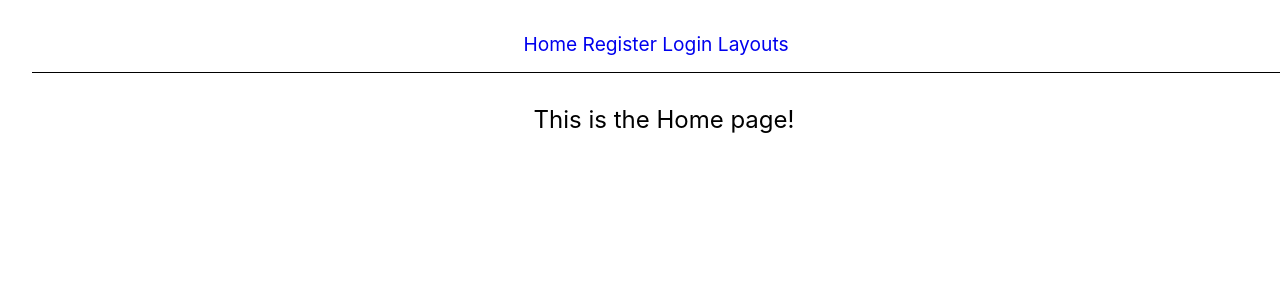
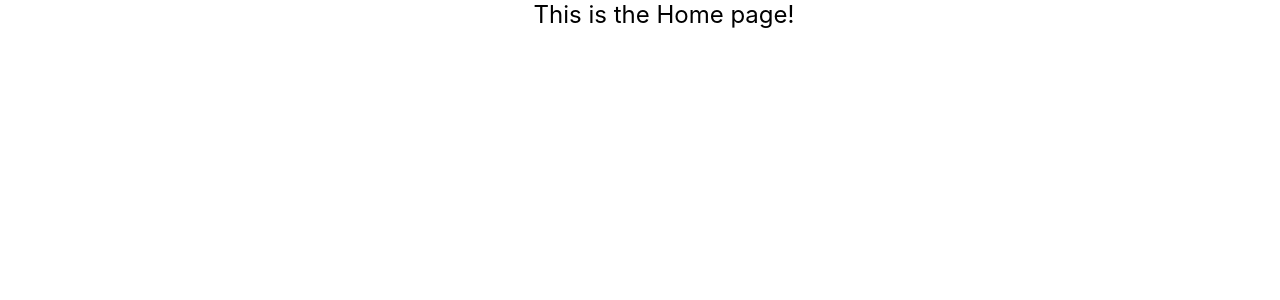
Before and after one commit to eriksalsborn/Multi-Stream-Dashboard, a React (Create React App) app in the folder frontend/multistream/: page / in a window 1280 px wide. Shown: the top 300 px of the page. Built offline with nearby package versions, Linux system fonts and the light colour scheme.

Commit message:
UI changes

```diff
--- a/frontend/multistream/src/App.js
+++ b/frontend/multistream/src/App.js
@@ -10,24 +10,6 @@ function App() {
   return (
     <div className="App">
       <BrowserRouter>
-        <div className="header">
-          <NavLink activeclassname="active" to="/">
-            {" "}
-            Home
-          </NavLink>
-          <NavLink activeclassname="active" to="/register">
-            {" "}
-            Register
-          </NavLink>
-          <NavLink activeclassname="active" to="/login">
-            {" "}
-            Login
-          </NavLink>
-          <NavLink activeclassname="active" to="/layouts">
-            {" "}
-            Layouts
-          </NavLink>
-        </div>
 
         <div className="content">
           <Routes>
```
